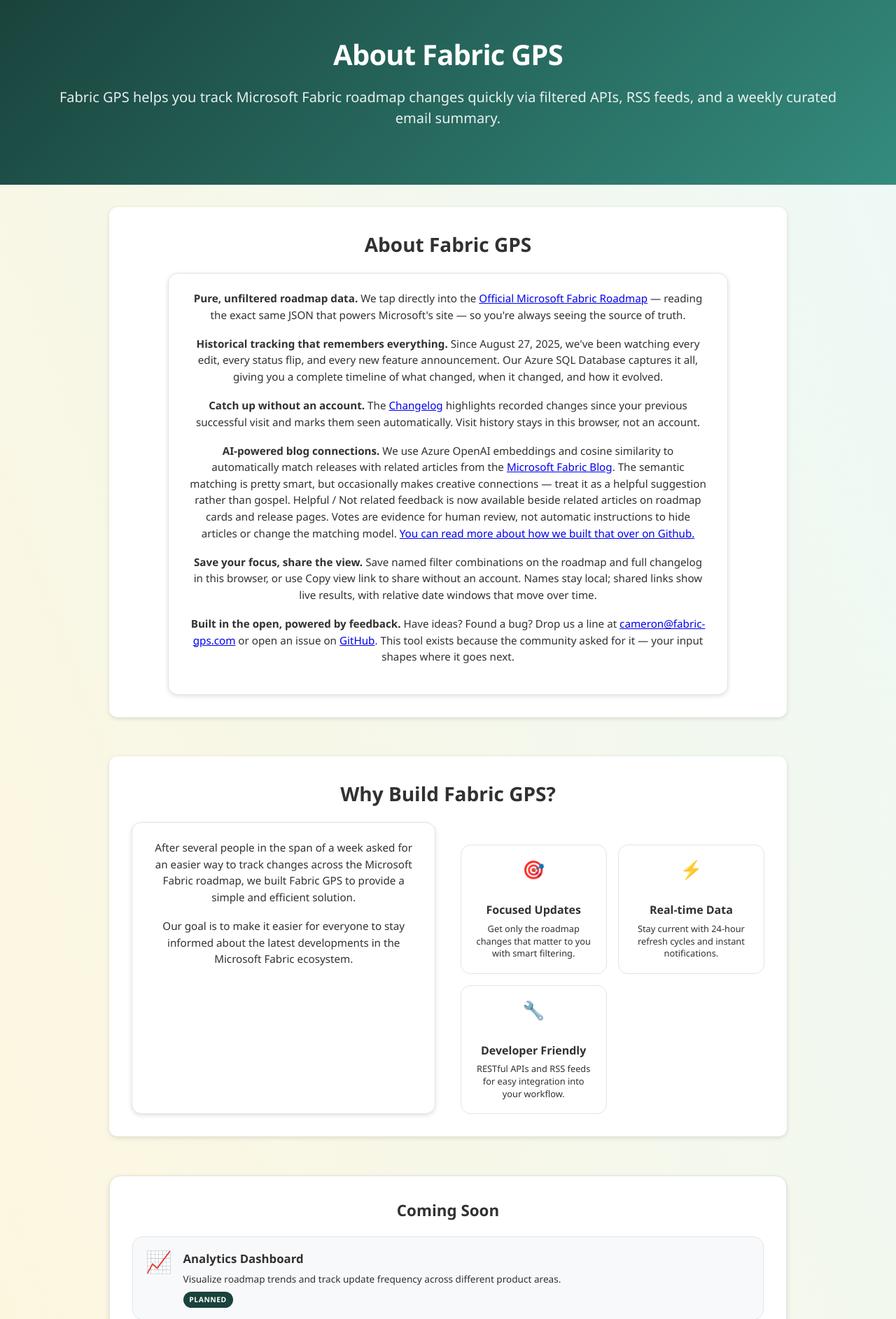
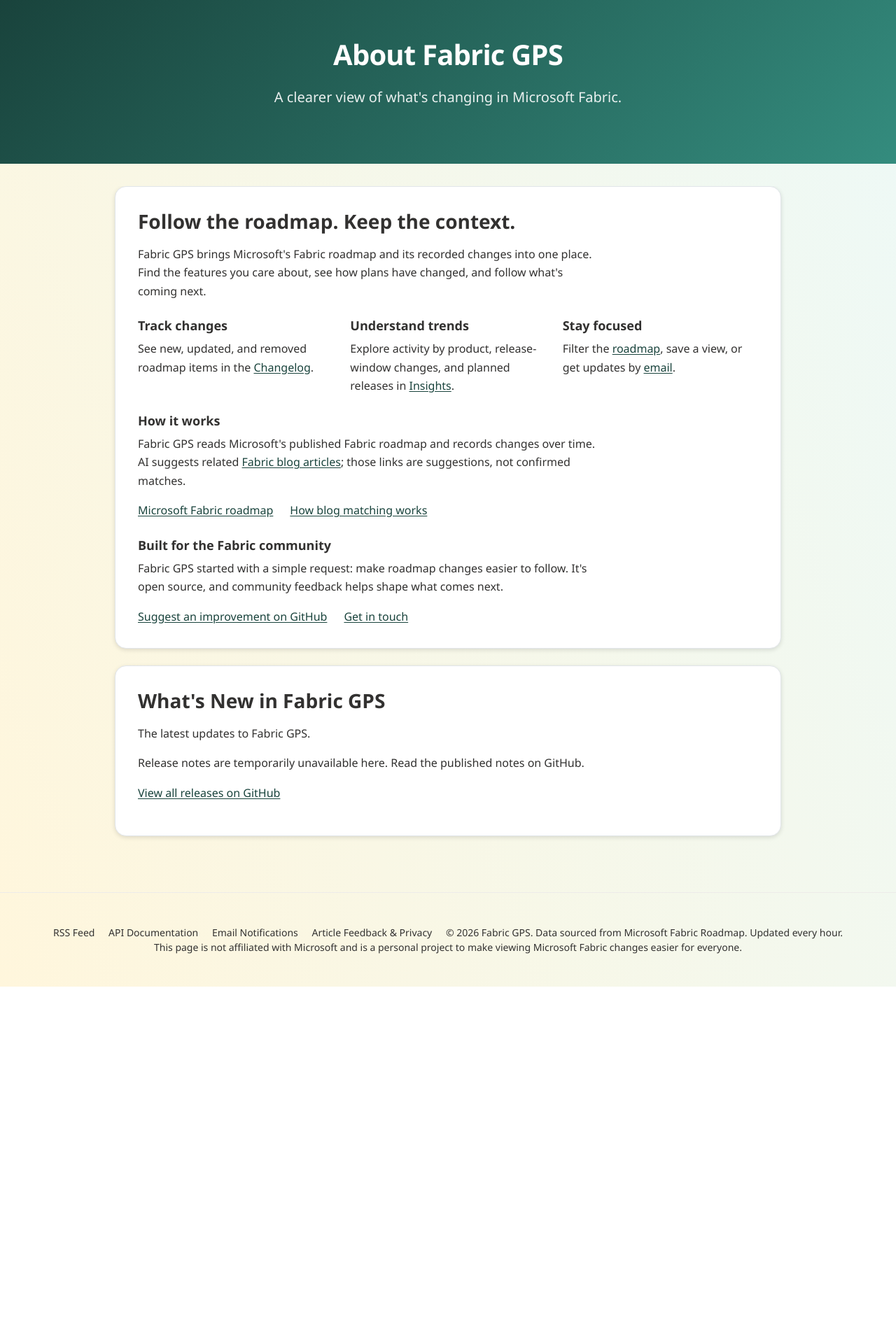
Before and after one commit to cbattlegear/fabric-roadmap-gps, a Python web app: template templates/about.html in a window 1280 px wide. Shown: the part 92-1977 px from the top of the page at 70% size. After the commit the page ends 1502 px from the top, so only its background shows below. Run offline with Jinja, Linux system fonts and the light colour scheme; the template is opened without the code that fills it, so the values that code supplies are empty; some libraries are stand-ins or nearby versions.

Commit message:
Simplify About into a focused product story
Co-authored-by: Copilot App <223556219+Copilot@users.noreply.github.com>
Copilot-Session: d77b3712-b41c-44ba-9b67-793b3a253585

```diff
--- a/templates/about.html
+++ b/templates/about.html
@@ -1,151 +1,87 @@
 {% extends 'base.html' %}
 {% block title %}About — Fabric GPS | Microsoft Fabric Roadmap Tracker{% endblock %}
-{% block meta_description %}Learn how Fabric GPS tracks Microsoft Fabric roadmap changes with live data, change history, and AI-powered blog matching. Open source and community-driven.{% endblock %}
+{% block meta_description %}Follow Microsoft Fabric roadmap changes with Fabric GPS. Explore recorded changes, roadmap trends, and suggested related blog articles.{% endblock %}
 {% block og_title %}About — Fabric GPS | Microsoft Fabric Roadmap Tracker{% endblock %}
-{% block og_description %}Learn how Fabric GPS tracks Microsoft Fabric roadmap changes using live data, historical change tracking, and AI-powered blog matching.{% endblock %}
+{% block og_description %}Follow Microsoft Fabric roadmap changes with Fabric GPS. Explore recorded changes, roadmap trends, and suggested related blog articles.{% endblock %}
 {% block twitter_title %}About — Fabric GPS | Microsoft Fabric Roadmap Tracker{% endblock %}
-{% block twitter_description %}Learn how Fabric GPS tracks Microsoft Fabric roadmap changes using live data, historical change tracking, and AI-powered blog matching.{% endblock %}
+{% block twitter_description %}Follow Microsoft Fabric roadmap changes with Fabric GPS. Explore recorded changes, roadmap trends, and suggested related blog articles.{% endblock %}
 {% block extra_head %}
 <style>
-    .features-section {max-width:1000px;margin:0 auto;padding:0 1rem 4rem 1rem;}
-    .why-build-section {margin-bottom:3.5rem;background-color: white;}
-    .section-title {font-size:1.75rem;margin:0 0 1.25rem 0;font-weight:600;color:var(--fabric-neutral-grey-160);}
-    .why-build-content {display:flex;flex-wrap:wrap;gap:2.2rem;align-items:stretch;}
-    .why-build-story {flex:1 1 340px;min-width:300px;background:#fff;border:1px solid #e1e5e9;border-radius:14px;padding:1.5rem 1.75rem;box-shadow:var(--elevation-2);}
-    .story-text {margin:0 0 1.1rem 0;font-size:.95rem;line-height:1.55;color:var(--fabric-neutral-grey-140);}
-    .benefits-grid {flex:1 1 340px;display:grid;grid-template-columns:repeat(auto-fill,minmax(170px,1fr));gap:1rem;align-content:start;}
-    .benefit-item {background:#fff;border:1px solid #e1e5e9;border-radius:14px;padding:1rem 1rem 1.15rem 1rem;box-shadow:var(--elevation-1);display:flex;flex-direction:column;gap:.4rem;}
-    .benefit-icon {font-size:1.6rem;}
-    .benefit-item h4 {margin:.2rem 0 0 0;font-size:1rem;font-weight:600;color:var(--fabric-neutral-grey-160);}
-    .benefit-item p {margin:0;font-size:.8rem;line-height:1.4;color:var(--fabric-neutral-grey-120);}
-    .coming-soon-section,.app-release-notes {background:#fff;border:1px solid #e1e5e9;border-radius:16px;padding:2rem 2rem 2.25rem 2rem;box-shadow:var(--elevation-2);}
-    .coming-soon-title {margin:0 0 1.25rem 0;font-size:1.4rem;font-weight:600;color:var(--fabric-neutral-grey-160);}
-    .roadmap-items {display:flex;flex-direction:column;gap:1.1rem;}
-    .roadmap-item {display:flex;gap:1rem;background:#f8f9fa;border:1px solid #e1e5e9;border-radius:14px;padding:1rem 1.1rem;align-items:flex-start;box-shadow:var(--elevation-1);}
-    .roadmap-item.subscription-item {border:1px solid #19433c;background:linear-gradient(90deg,#19433c 0%,#286c61 100%);color:#fff;box-shadow:0 3px 10px rgba(0,0,0,0.18);}
-    .roadmap-item.subscription-item h4,.roadmap-item.subscription-item p {color:#fff;}
-    .roadmap-icon {font-size:1.9rem;line-height:1;}
-    .roadmap-content h4 {margin:.15rem 0 .4rem 0;font-size:1.05rem;font-weight:600;color:var(--fabric-neutral-grey-160);}
-    .roadmap-content p {margin:0 0 .4rem 0;font-size:.85rem;line-height:1.5;color:var(--fabric-neutral-grey-130);}
-    .roadmap-item.subscription-item .roadmap-content h4 {color:#fff;}
-    .roadmap-item.subscription-item .roadmap-content p {color:rgba(255,255,255,0.92);}
-    .roadmap-status {display:inline-block;background:#19433c;color:#fff;font-size:.65rem;font-weight:600;letter-spacing:.5px;padding:.25rem .55rem;border-radius:999px;text-transform:uppercase;}
-    .app-release-notes {margin-top:3.5rem;overflow-wrap:anywhere;}
-    .app-release {padding:1.5rem 0;border-top:1px solid #e1e5e9;}
-    .app-release h3 {margin:0 0 .5rem;font-size:1.25rem;}
-    .app-release-meta,.app-release-status {color:var(--fabric-neutral-grey-140);font-size:.9rem;line-height:1.5;}
-    .app-release-body {max-width:72ch;line-height:1.65;color:var(--fabric-neutral-grey-160);}
-    .app-release-body h4,.app-release-body h5,.app-release-body h6 {font-size:1rem;margin:1.5rem 0 .5rem;}
-    .app-release-body pre {overflow-x:auto;padding:1rem;background:#f8f9fa;}
-    .app-release-body blockquote {margin:1rem 0;padding-left:1rem;border-left:1px solid #e1e5e9;}
-    @media (max-width:760px){.why-build-content{flex-direction:column;}.about-hero{padding:1.75rem 1.25rem;}.benefits-grid{grid-template-columns:repeat(auto-fill,minmax(140px,1fr));}}
-  </style>
+    .about-layout {max-width:1000px;display:grid;gap:var(--spacing-l);padding-bottom:var(--spacing-xl);font-size:1rem;line-height:1.65;}
+    .about-story,.app-release-notes {background:#fff;border:1px solid #e1e5e9;border-radius:16px;padding:var(--spacing-xl);box-shadow:var(--elevation-2);}
+    .about-heading {margin:0 0 var(--spacing-m);font-size:1.75rem;line-height:1.25;font-weight:600;}
+    .about-prose,.app-release-body {max-width:72ch;}
+    .about-story h3 {margin:0 0 var(--spacing-s);font-size:1.125rem;line-height:1.35;font-weight:600;}
+    .about-story p {margin:0 0 var(--spacing-m);}
+    .about-capabilities {display:grid;grid-template-columns:repeat(3,minmax(0,1fr));gap:var(--spacing-l);margin:var(--spacing-l) 0;}
+    .about-capabilities p {margin:0;}
+    .about-detail {margin-top:var(--spacing-l);}
+    .about-story .about-links {display:flex;flex-wrap:wrap;gap:var(--spacing-s) var(--spacing-l);margin-bottom:0;}
+    .about-layout a {color:var(--fabric-primary);text-underline-offset:.15em;}
+    .about-layout a:hover {color:var(--fabric-primary-hover);}
+    .app-release-notes {overflow-wrap:anywhere;}
+    .app-release {padding:var(--spacing-l) 0;border-top:1px solid #e1e5e9;}
+    .app-release h3 {margin:0 0 var(--spacing-s);font-size:1.25rem;line-height:1.35;}
+    .app-release-meta,.app-release-status {font-size:.9rem;line-height:1.5;}
+    .app-release-body h4,.app-release-body h5,.app-release-body h6 {font-size:1rem;margin:var(--spacing-l) 0 var(--spacing-s);}
+    .app-release-body pre {overflow-x:auto;padding:var(--spacing-m);background:var(--fabric-neutral-grey-10);}
+    .app-release-body blockquote {margin:var(--spacing-m) 0;padding-left:var(--spacing-m);border-left:1px solid #e1e5e9;}
+    @media (max-width:760px){
+        .about-story,.app-release-notes {padding:var(--spacing-l);}
+        .about-heading {font-size:1.5rem;}
+        .about-capabilities {grid-template-columns:minmax(0,1fr);gap:var(--spacing-m);}
+    }
+</style>
 {% endblock %}
 {% block herotitle%}About Fabric GPS{% endblock %}
-{% block herosubtitle%}
-Fabric GPS helps you track Microsoft Fabric roadmap changes quickly via filtered APIs, RSS feeds, and a weekly curated email summary.
-{% endblock %}
+{% block herosubtitle %}A clearer view of what's changing in Microsoft Fabric.{% endblock %}
 {% block content %}
 
-      <section class="features-section">
-        <div class="why-build-section">
-          <h2 class="section-title">About Fabric GPS</h2>
-          <div class="why-build-content">
-            <div class="why-build-story">
-              <p class="story-text">
-                <strong>Pure, unfiltered roadmap data.</strong> We tap directly into the
-                <a href="https://roadmap.fabric.microsoft.com/" target="_blank">Official Microsoft Fabric Roadmap</a>
-                — reading the exact same JSON that powers Microsoft's site — so you're always seeing the source of truth.
-              </p>
-              <p class="story-text">
-                <strong>Historical tracking that remembers everything.</strong> Since August 27, 2025, we've been watching every edit,
-                every status flip, and every new feature announcement. Our Azure SQL Database captures it all, giving you a complete timeline
-                of what changed, when it changed, and how it evolved.
-              </p>
-              <p class="story-text">
-                <strong>Catch up without an account.</strong> The <a href="/changelog">Changelog</a>
-                highlights recorded changes since your previous successful visit and marks them seen automatically.
-                Visit history stays in this browser, not an account.
-              </p>
-              <p class="story-text">
-                <strong>AI-powered blog connections.</strong> We use Azure OpenAI embeddings and cosine similarity to automatically match
-                releases with related articles from the <a href="https://community.fabric.microsoft.com/t5/Fabric-Updates-Blog/bg-p/fbc_fabricupdatesblogs" target="_blank">Microsoft Fabric Blog</a>.
-                The semantic matching is pretty smart, but occasionally makes creative connections — treat it as a helpful suggestion rather than gospel.
-                Helpful / Not related feedback is now available beside related articles on roadmap cards and release pages.
-                Votes are evidence for human review, not automatic instructions to hide articles or change the matching model.
-
-                <a href="https://github.com/cbattlegear/fabric-roadmap-gps/blob/main/VECTOR_MATCHING.md" target="_blank">You can read more about how we built that over on Github.</a>
-              </p>
-              <p class="story-text">
-                <strong>Save your focus, share the view.</strong> Save named filter combinations on the roadmap and full changelog in this browser, or use Copy view link to share without an account. Names stay local; shared links show live results, with relative date windows that move over time.
-              </p>
-              <p class="story-text">
-                <strong>Built in the open, powered by feedback.</strong> Have ideas? Found a bug? Drop us a line at
-                <a href="mailto:cameron@fabric-gps.com">cameron@fabric-gps.com</a>
-                or open an issue on
-                <a href="https://github.com/cbattlegear/fabric-roadmap-gps/issues" target="_blank">GitHub</a>.
-                This tool exists because the community asked for it — your input shapes where it goes next.
-              </p>
-            </div>
+      <div class="container about-layout">
+        <section class="about-story" aria-labelledby="about-story-title">
+          <h2 class="about-heading" id="about-story-title">Follow the roadmap. Keep the context.</h2>
+          <p class="about-prose">Fabric GPS brings Microsoft's Fabric roadmap and its recorded changes into one place. Find the features you care about, see how plans have changed, and follow what's coming next.</p>
+          <div class="about-capabilities">
+            <section aria-labelledby="track-changes">
+              <h3 id="track-changes">Track changes</h3>
+              <p>See new, updated, and removed roadmap items in the <a href="/changelog">Changelog</a>.</p>
+            </section>
+            <section aria-labelledby="understand-trends">
+              <h3 id="understand-trends">Understand trends</h3>
+              <p>Explore activity by product, release-window changes, and planned releases in <a href="/insights">Insights</a>.</p>
+            </section>
+            <section aria-labelledby="stay-focused">
+              <h3 id="stay-focused">Stay focused</h3>
+              <p>Filter the <a href="/">roadmap</a>, save a view, or get updates by <a href="/subscribe">email</a>.</p>
+            </section>
           </div>
-        </div>
-        <div class="why-build-section">
-          <h2 class="section-title">Why Build Fabric GPS?</h2>
-          <div class="why-build-content">
-            <div class="why-build-story">
-              <p class="story-text">After several people in the span of a week asked for an easier way to track changes across the Microsoft Fabric roadmap, we built Fabric GPS to provide a simple and efficient solution.</p>
-              <p class="story-text">Our goal is to make it easier for everyone to stay informed about the latest developments in the Microsoft Fabric ecosystem.</p>
-            </div>
-            <div class="benefits-grid">
-              <div class="benefit-item">
-                <div class="benefit-icon">🎯</div>
-                <h4>Focused Updates</h4>
-                <p>Get only the roadmap changes that matter to you with smart filtering.</p>
-              </div>
-              <div class="benefit-item">
-                <div class="benefit-icon">⚡</div>
-                <h4>Real-time Data</h4>
-                <p>Stay current with 24-hour refresh cycles and instant notifications.</p>
-              </div>
-              <div class="benefit-item">
-                <div class="benefit-icon">🔧</div>
-                <h4>Developer Friendly</h4>
-                <p>RESTful APIs and RSS feeds for easy integration into your workflow.</p>
-              </div>
-            </div>
-          </div>
-        </div>
-        <div class="coming-soon-section">
-          <h3 class="coming-soon-title">Coming Soon</h3>
-          <div class="roadmap-items">
-
-            <div class="roadmap-item">
-              <div class="roadmap-icon">📈</div>
-              <div class="roadmap-content">
-                <h4>Analytics Dashboard</h4>
-                <p>Visualize roadmap trends and track update frequency across different product areas.</p>
-                <span class="roadmap-status">Planned</span>
-              </div>
-            </div>
-            <div class="roadmap-item">
-              <div class="roadmap-icon">🔔</div>
-              <div class="roadmap-content">
-                <h4>Custom Alerts</h4>
-                <p>Set up personalized alerts for specific products, features, or release types.</p>
-                <span class="roadmap-status">Research</span>
-              </div>
-            </div>
-          </div>
-        </div>
+          <section class="about-detail" aria-labelledby="how-it-works">
+            <h3 id="how-it-works">How it works</h3>
+            <p class="about-prose">Fabric GPS reads Microsoft's published Fabric roadmap and records changes over time. AI suggests related <a href="https://community.fabric.microsoft.com/t5/Fabric-Updates-Blog/bg-p/fbc_fabricupdatesblogs" target="_blank" rel="noopener noreferrer">Fabric blog articles</a>; those links are suggestions, not confirmed matches.</p>
+            <p class="about-links">
+              <a href="https://roadmap.fabric.microsoft.com/" target="_blank" rel="noopener noreferrer">Microsoft Fabric roadmap</a>
+              <a href="https://github.com/cbattlegear/fabric-roadmap-gps/blob/main/VECTOR_MATCHING.md" target="_blank" rel="noopener noreferrer">How blog matching works</a>
+            </p>
+          </section>
+          <section class="about-detail" aria-labelledby="fabric-community">
+            <h3 id="fabric-community">Built for the Fabric community</h3>
+            <p class="about-prose">Fabric GPS started with a simple request: make roadmap changes easier to follow. It's open source, and community feedback helps shape what comes next.</p>
+            <p class="about-links">
+              <a href="https://github.com/cbattlegear/fabric-roadmap-gps/issues" target="_blank" rel="noopener noreferrer">Suggest an improvement on GitHub</a>
+              <a href="mailto:cameron@fabric-gps.com">Get in touch</a>
+            </p>
+          </section>
+        </section>
         <section class="app-release-notes" aria-labelledby="app-release-title">
-          <h2 class="section-title" id="app-release-title">What's New in Fabric GPS</h2>
-          <p>Application updates from our published GitHub releases, separate from Microsoft's Fabric roadmap changes.</p>
+          <h2 class="about-heading" id="app-release-title">What's New in Fabric GPS</h2>
+          <p>The latest updates to Fabric GPS.</p>
           {% if release_notes.available %}
+          {% if release_notes.stale %}
           <p class="app-release-status">
-            {% if release_notes.stale %}This release snapshot may be out of date. {% endif %}
+            This release snapshot may be out of date.
             Last synchronized: <time datetime="{{ release_notes.refreshed_at }}">{{ release_notes.refreshed_label }}</time>.
-            Check GitHub for the latest updates.
           </p>
+          {% endif %}
           {% for release in release_notes.releases %}
           <article class="app-release">
             <h3><a href="{{ release.html_url }}" rel="noopener noreferrer">{{ release.name }}</a></h3>
@@ -163,7 +99,7 @@ Fabric GPS helps you track Microsoft Fabric roadmap changes quickly via filtered
           <p>Release notes are temporarily unavailable here. Read the published notes on GitHub.</p>
           {% endif %}
           <p><a href="{{ release_notes.url }}" rel="noopener noreferrer">View all releases on GitHub</a></p>
-        </section>
+        </div>
       </section>
 
 {% endblock %}
```
Also changed, not shown: tests/test_github_releases.py (+65 -1 lines), tests/test_privacy_page.py (+2 -2 lines), README.md.
